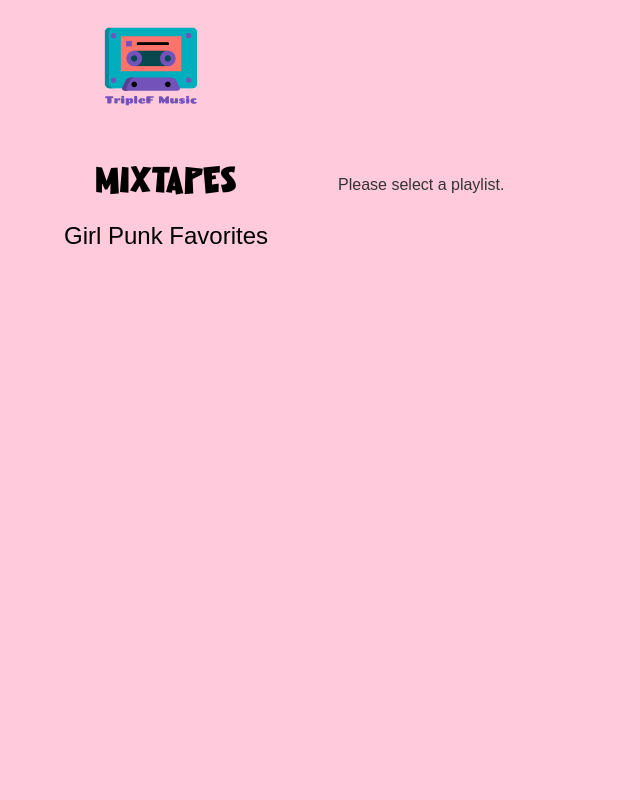
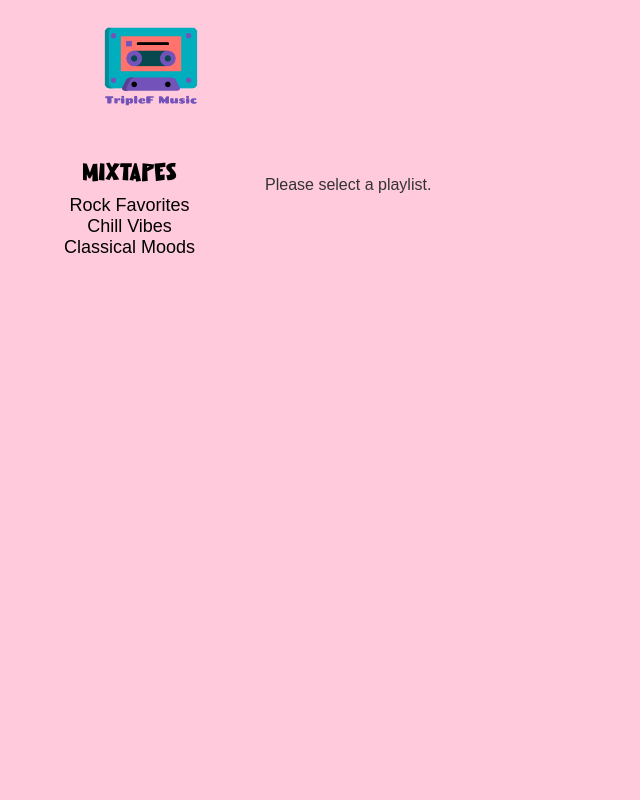
Before and after one commit to FionaBlackler/IPR-Projekt-SS24, a React (Vite) app in the folder TripleFMusic/: page /musicgallery in a window 1280 px wide. Shown: the top 800 px of the page, without its empty margins (0-640 px from the left). Built offline with nearby package versions, Linux system fonts and the light colour scheme.

Commit message:
Revert "Small Changes"
This reverts commit 53641da6d1b293fe94ee5594f89044d060818950.

```diff
--- a/TripleFMusic/src/pages/MainArea/MusicGallery.css
+++ b/TripleFMusic/src/pages/MainArea/MusicGallery.css
@@ -6,45 +6,49 @@
 .music-gallery {
     background-color: #ffcadc;
     display: flex;
-    margin-top: 1.25em;
+    margin-top: 20px;
     margin-left: 5%;
     font-family: Arial, sans-serif;
-    align-items: flex-start;
+    align-items: flex-start; /* Keeps the main container items starting from the top */
 }
 
 .music-gallery-header {
     font-family: neunziger;
-    font-size: 36px;
+    font-size: 24px;
     font-weight: lighter;
-    color: #000000;
+    color:#000000;
     margin-top: 0;
-    margin-bottom: 0.625em;
+    margin-bottom: 10px;
 }
 
 .playlist-content-header {
-    font-size: 32px;
+    font-size: 18px;
     font-weight: bold;
     color: #000000;
-    margin-top: 0.3125em;
-    margin-bottom: 0.625em;
+    margin-top: 5px;
+    margin-bottom: 10px;
 }
 
 .playlist-links {
     list-style-type: none;
     padding: 0;
-    margin: 1.25em;
+    margin: 0;
+}
+
+.playlist-links div {
+    margin-bottom: 10px;
 }
 
 .playlist-link {
-    text-decoration: none;
+    text-decoration: none; /* Removes underline from links */
     color: #000;
-    font-size: 24px;
-    cursor: pointer;
-    transition: color 0.3s ease;
+    font-size: 18px;
+    cursor: pointer; /* Cursor changes to pointer to indicate clickable */
+    transition: color 0.3s ease; /* Smooth color transition for hover effect */
 }
 
 .playlist-link:hover {
-    color: #00aebd;
+    color: #ff0000;
 }
 
 .playlist-menu, .playlist-content {
@@ -53,41 +57,27 @@
     align-items: baseline;
     justify-content: space-between;
     height: 100%;
-    padding-right: 1.25em;
+    padding-right: 20px;
 }
 
 .playlist-content {
-    padding-left: 3.125em;
+    padding-left: 50px;
 }
 
 .selected-playlist li {
     position: relative;
-    padding-left: 1.25em;
-    padding-bottom: 0.3125em;
+    padding-left: 20px;
+    padding-bottom: 5px;
     list-style: none;
 }
 
 .selected-playlist li::before {
-    content: '';
+    content: ''; /* Necessary for the pseudo-element to show */
     position: absolute;
     left: 0;
     top: 50%;
-    transform: translateY(-50%) rotate(90deg);
+    transform: translateY(-50%) rotate(90deg); /* Rotates the arrow */
     border-left: 5px solid transparent;
     border-right: 5px solid transparent;
     border-bottom: 7px solid black;
 }
-
-.playlist-table {
-    width: 100%;
-    border-collapse: collapse;
-    margin-top: 0.625em;
-}
-
-.playlist-table td {
-    border: none;
-    padding-right: 6.25em;
-    padding-left: 0;
-    padding-bottom: 0.625em;
-    text-align: left;
-}
--- a/TripleFMusic/src/pages/MainArea/MusicGallery.jsx
+++ b/TripleFMusic/src/pages/MainArea/MusicGallery.jsx
@@ -4,16 +4,9 @@ import './MusicGallery.css';
 
 function MusicGallery() {
   const [playlists, setPlaylists] = useState([
-    {
-      id: 1,
-      name: 'Girl Punk Favorites',
-      songs: [
-        { title: 'Obsessed', artist: 'Olivia Rodrigo', genre: 'Girl Punk Pop' },
-        { title: 'I Want You To Want Me', artist: 'Letters To Cleo', genre: 'Girl Punk Pop' },
-        { title: 'Real Wild Child', artist: 'Iggy Pop', genre: 'Girl Punk Pop' }
-      ]
-    },
-    // Add additional playlists as needed...
+    { id: 1, name: 'Rock Favorites', songs: ['Song 1', 'Song 2', 'Song 3'] },
+    { id: 2, name: 'Chill Vibes', songs: ['Song 4', 'Song 5'] },
+    { id: 3, name: 'Classical Moods', songs: ['Song 6', 'Song 7', 'Song 8', 'Song 9'] }
   ]);
 
   const [selectedPlaylist, setSelectedPlaylist] = useState(null);
--- a/TripleFMusic/src/pages/MainArea/PlaylistContent.jsx
+++ b/TripleFMusic/src/pages/MainArea/PlaylistContent.jsx
@@ -6,17 +6,11 @@ function PlaylistContent({ playlist }) {
       {playlist ? (
         <div>
           <h3 className="playlist-content-header">{playlist.name}</h3>
-          <table className="playlist-table">
-            <tbody>
-              {playlist.songs.map((song, index) => (
-                <tr key={index}>
-                  <td>{song.title}</td>
-                  <td>{song.artist}</td>
-                  <td>{song.genre}</td>
-                </tr>
-              ))}
-            </tbody>
-          </table>
+          <ul className="selected-playlist" style={{ listStyle: 'none', padding: 0, margin: 0 }}>
+            {playlist.songs.map((song, index) => (
+              <li key={index}>{song}</li>
+            ))}
+          </ul>
         </div>
       ) : (
         <p>Please select a mixtape to view songs.</p>
```
